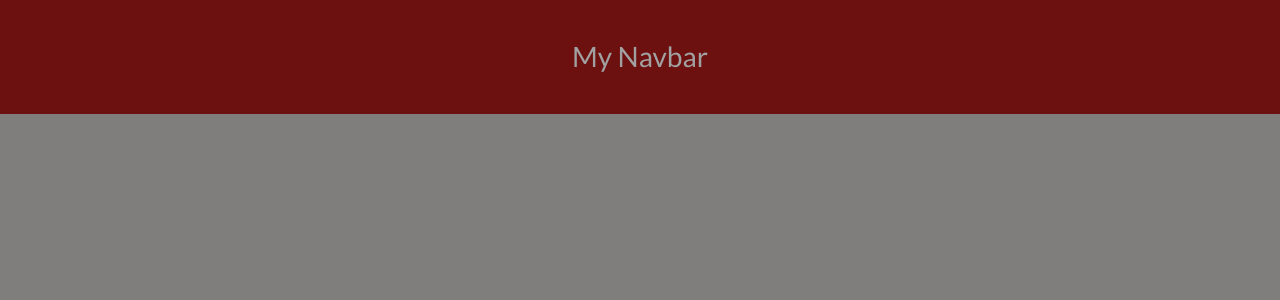
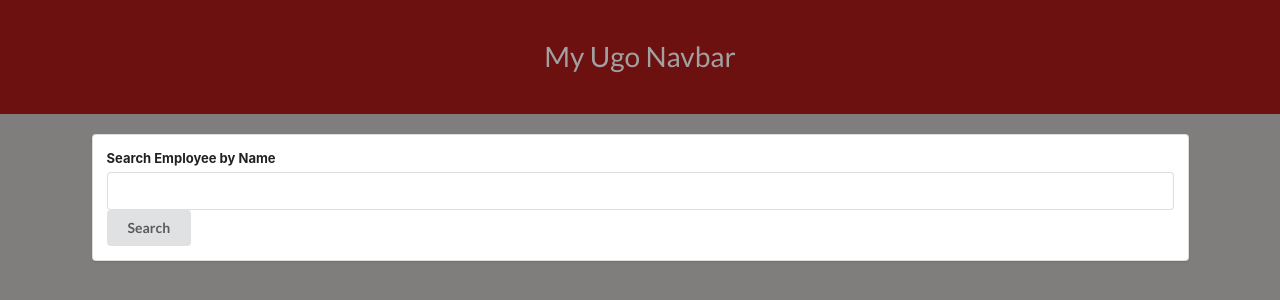
Before and after one commit to tldav/employee-directory, a React (Create React App) app: page / in a window 1280 px wide. Shown: the top 300 px of the page. Built offline with nearby package versions, Linux system fonts and the light colour scheme.

Commit message:
Added a search bar component that updates state to whatever is in the input

```diff
--- a/src/App.jsx
+++ b/src/App.jsx
@@ -1,15 +1,19 @@
 import React, { Component, Fragment } from "react";
 import Navbar from "./components/Navbar";
+import SearchBar from "./components/SearchBar";
 
 class App extends Component {
 	state = {
-		users: []
+		employees: []
 	};
 	render() {
 		return (
-			<div style={{ backgroundColor: "black" }}>
+			<Fragment>
 				<Navbar />
-			</div>
+				<div className="ui container" style={{ marginTop: "20px" }}>
+					<SearchBar />
+				</div>
+			</Fragment>
 		);
 	}
 }
--- a/src/components/Navbar.jsx
+++ b/src/components/Navbar.jsx
@@ -5,7 +5,7 @@ const Navbar = () => {
 	return (
 		<div className="nav-bar">
 			<nav>
-				<h2>My Navbar</h2>
+				<h2>My Ugo Navbar</h2>
 			</nav>
 		</div>
 	);
--- /dev/null
+++ b/src/components/SearchBar.jsx
@@ -0,0 +1,29 @@
+import React, { Component } from "react";
+
+class SearchBar extends Component {
+	state = {
+		term: ""
+	};
+
+	render() {
+		return (
+			<div className="ui segment" style={{}}>
+				<form className="ui form">
+					<div className="field ">
+						<label>Search Employee by Name</label>
+						<input
+							type="text"
+							value={this.state.term}
+							onChange={(e) =>
+								this.setState({ term: e.target.value })
+							}
+						/>
+						<div className="ui button">Search</div>
+					</div>
+				</form>
+			</div>
+		);
+	}
+}
+
+export default SearchBar;
```
